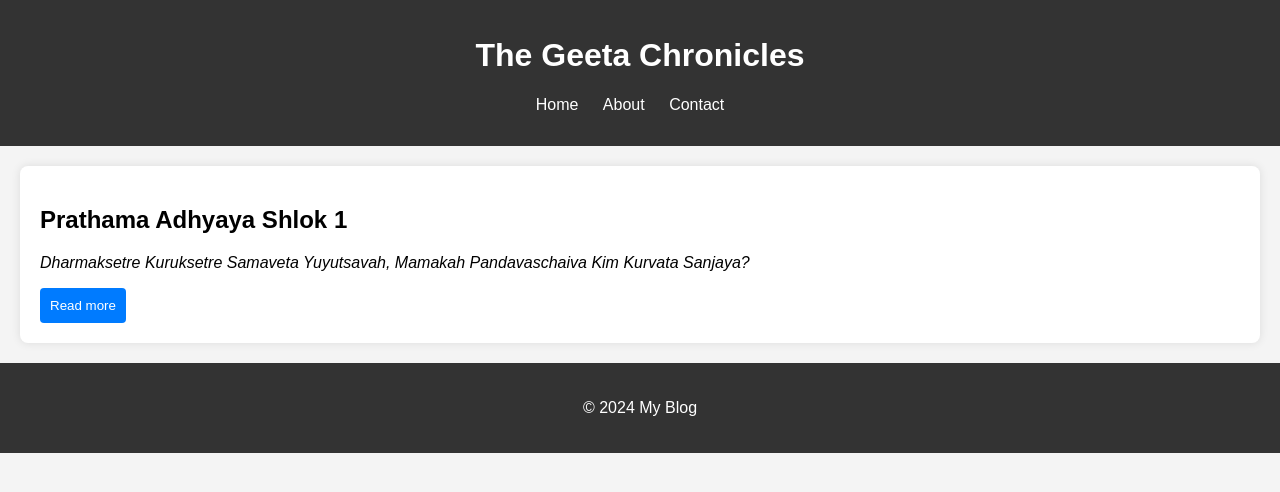
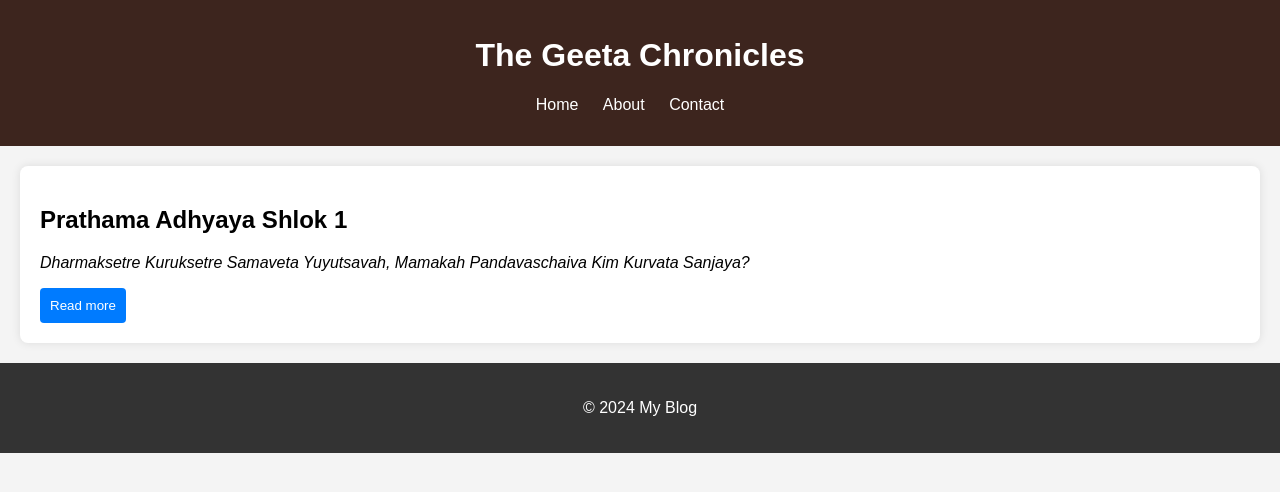
Before and after one commit to Debarpita2019/Geeta-First-Project-, a plain HTML site: page index.html in a window 1280 px wide. Drawn offline with Linux system fonts and the light colour scheme.

Commit message:
Update style.css

```diff
--- a/style.css
+++ b/style.css
@@ -7,7 +7,7 @@ body {
 }
 
 header {
-    background-color: #333;
+    background-color: #3d251e;
     color: white;
     padding: 1rem;
     text-align: center;
```
